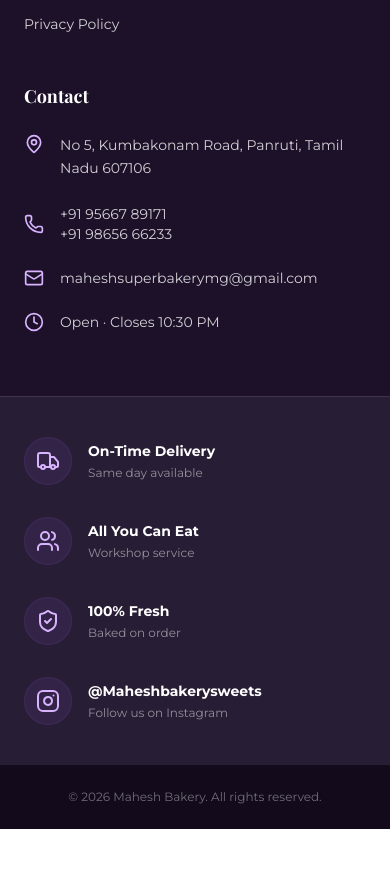
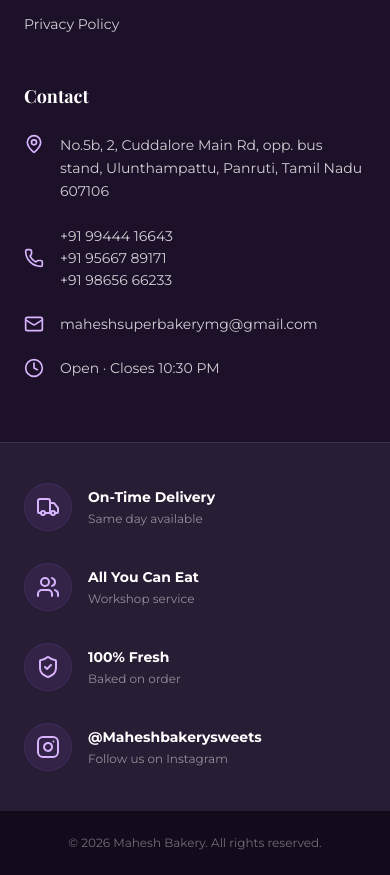
Before and after one commit to umarsyed1226-creator/mahesh-bakery-, a React (Vite) app: page / in a window 390 px wide. Shown: the part 8940-9815 px from the top of the page. Before the commit the page ends 9769 px from the top, so only its background shows below. Built offline with nearby package versions, Linux system fonts and the light colour scheme; a web font is replaced by a local one.

Commit message:
Update Contact Us and Footer address to Cuddalore Main Rd and add 3 phone numbers

```diff
--- a/src/App.tsx
+++ b/src/App.tsx
@@ -1112,7 +1112,8 @@
                                 </div>
                                 <div>
                                   <h4 className="font-bold text-[#2c1b40] text-base leading-tight">Phone</h4>
-                                  <div className="flex flex-col text-gray-500 font-medium text-sm mt-1 font-mono">
+                                  <div className="flex flex-col text-gray-500 font-medium text-sm mt-1 font-mono space-y-0.5">
+                                    <a href="tel:9944416643" className="hover:text-[#4f3370] transition-colors">+91 99444 16643</a>
                                     <a href="tel:9566789171" className="hover:text-[#4f3370] transition-colors">+91 95667 89171</a>
                                     <a href="tel:9865666233" className="hover:text-[#4f3370] transition-colors">+91 98656 66233</a>
                                   </div>
@@ -1138,7 +1139,7 @@
                                 <div className="flex-1">
                                   <h4 className="font-bold text-[#2c1b40] text-base leading-tight">Address</h4>
                                   <p className="text-gray-500 font-medium text-xs sm:text-sm mt-1 leading-snug">
-                                    No 5, Kumbakonam Road, Panruti, Tamil Nadu 607106
+                                    No.5b, 2, Cuddalore Main Rd, opp. bus stand, Ulunthampattu, Panruti, Tamil Nadu 607106
                                   </p>
                                 </div>
                               </div>
--- a/src/components/Footer.tsx
+++ b/src/components/Footer.tsx
@@ -65,11 +65,12 @@
             <ul className="space-y-6 text-sm">
               <li className="flex gap-4">
                 <MapPin className="w-5 h-5 text-[#d8b4fe] shrink-0" />
-                <span className="leading-relaxed">No 5, Kumbakonam Road, Panruti, Tamil Nadu 607106</span>
+                <span className="leading-relaxed">No.5b, 2, Cuddalore Main Rd, opp. bus stand, Ulunthampattu, Panruti, Tamil Nadu 607106</span>
               </li>
               <li className="flex gap-4 items-center">
                 <Phone className="w-5 h-5 text-[#d8b4fe] shrink-0" />
-                <div className="flex flex-col">
+                <div className="flex flex-col space-y-0.5">
+                  <a href="tel:9944416643" className="hover:text-white transition-colors">+91 99444 16643</a>
                   <a href="tel:9566789171" className="hover:text-white transition-colors">+91 95667 89171</a>
                   <a href="tel:9865666233" className="hover:text-white transition-colors">+91 98656 66233</a>
                 </div>
```
